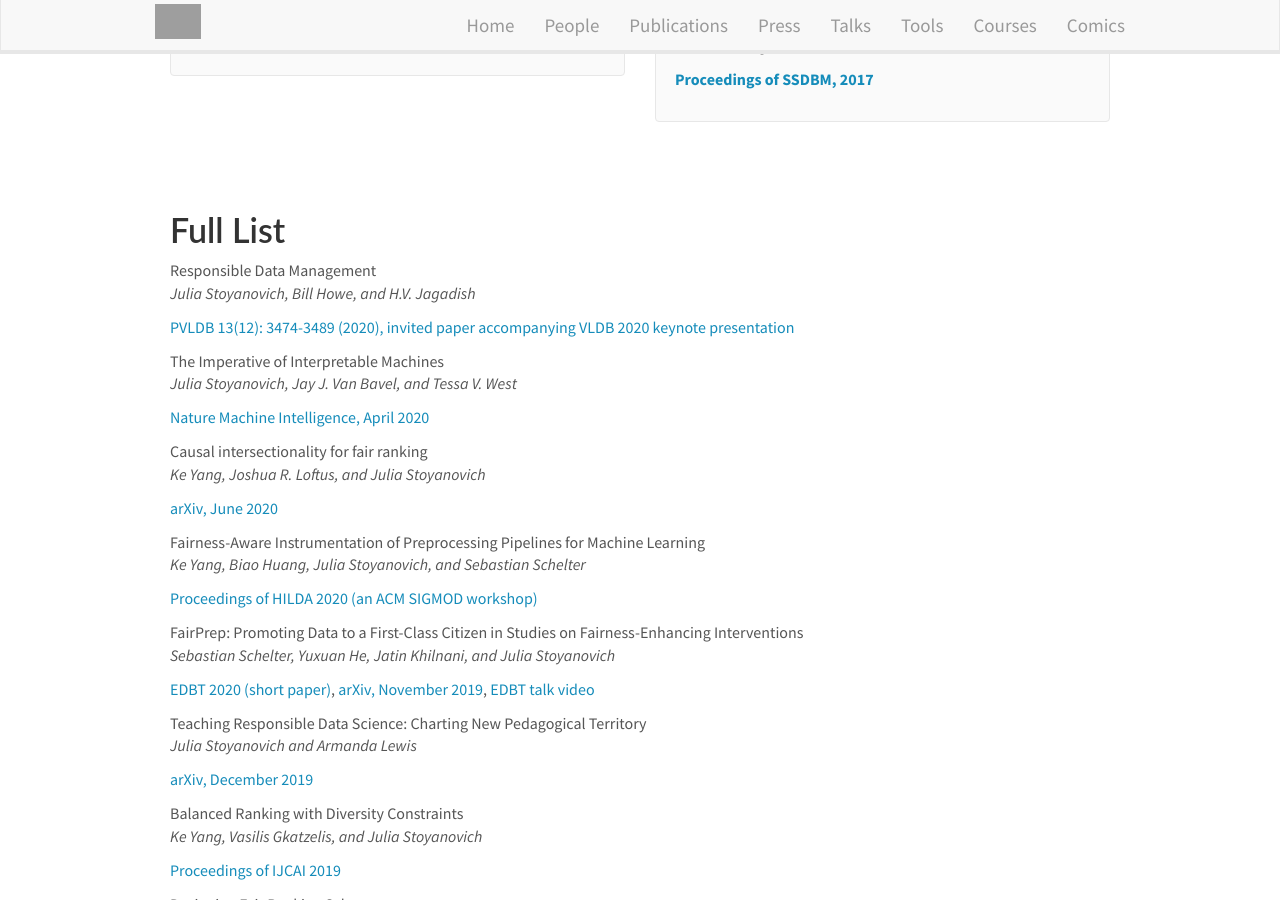
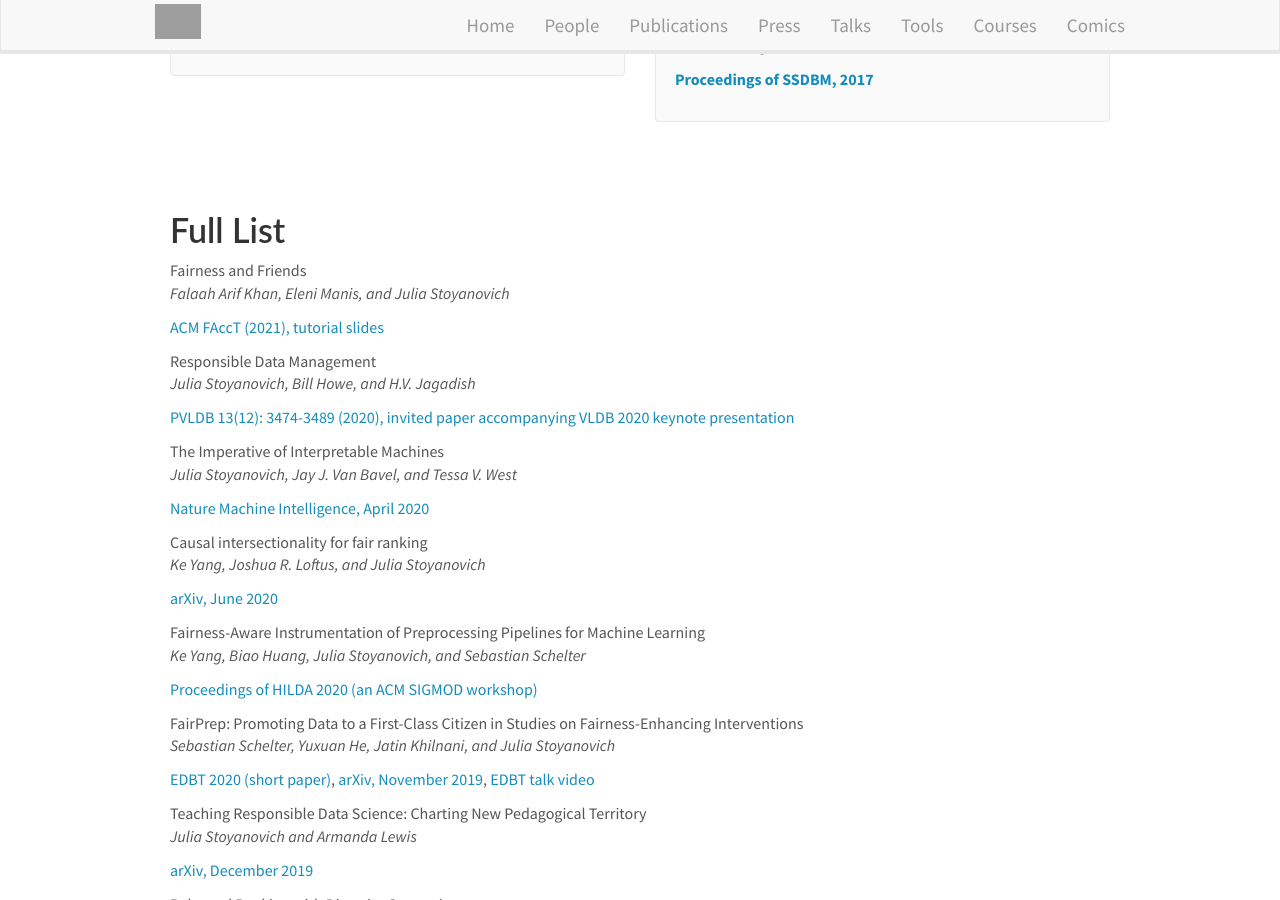
Before and after one commit to DataResponsibly/DataResponsibly.github.io, a Jekyll site: the page built from _pages/publications.md, in a window 1280 px wide and 900 px high, scrolled down 847 px. Built offline with Jekyll 4.4.1, drawn with Linux system fonts in a browser that asks for light colours; nearby versions of some CDN libraries; grey boxes are pictures that could not be loaded.

Commit message:
Update publications.yml

```diff
--- a/_data/publications.yml
+++ b/_data/publications.yml
@@ -1,3 +1,10 @@
+- title: "Fairness and Friends"
+  authors: Falaah Arif Khan, Eleni Manis, and Julia Stoyanovich
+  number_link: 1
+  link:
+     url: https://dataresponsibly.github.io/documents/FairnessandFriends_slides.pdf
+     display: "ACM FAccT (2021), tutorial slides"
+
 - title: "Responsible Data Management"
   authors: Julia Stoyanovich, Bill Howe, and H.V. Jagadish
   number_link: 1
```
